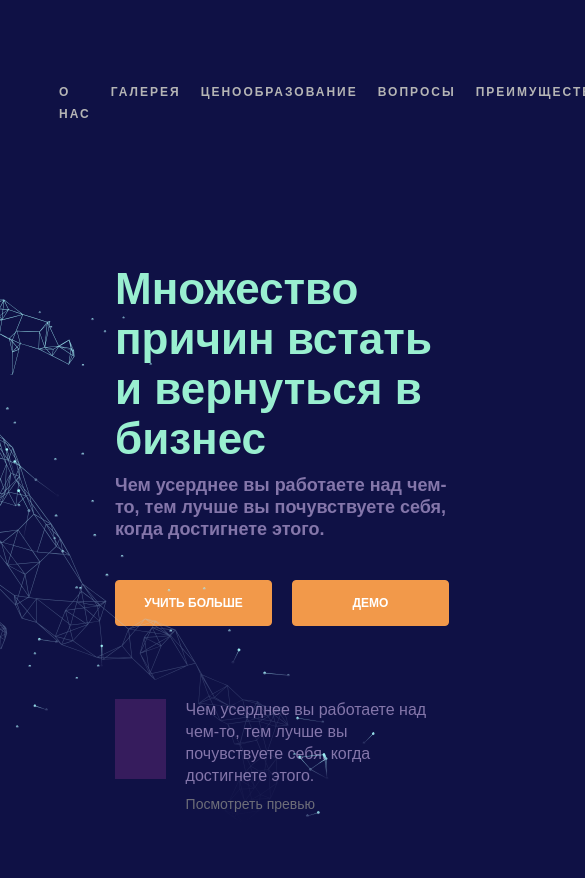
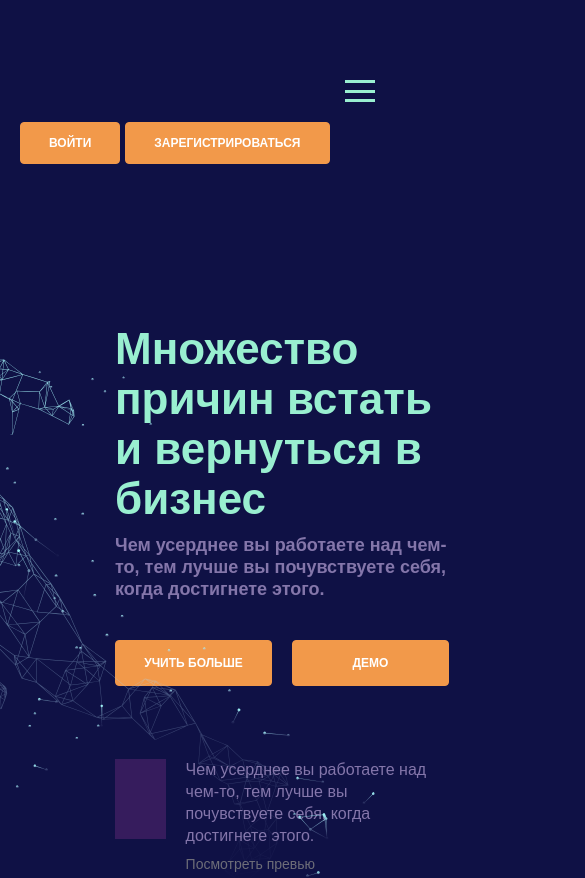
Before and after one commit to SAmidSs/portfolio1, a website: page docs/index.html in a window 390 px wide. Shown: the top 878 px of the page, 585 px wide, since content can reach past the window. Drawn offline with nearby package versions, Linux system fonts and the light colour scheme; files that its build step writes are made by us from their sources.

Commit message:
adaptive header

```diff
--- a/docs/index.html
+++ b/docs/index.html
@@ -17,6 +17,9 @@
                     <img src="images/logo.svg" alt="">
                 </a>
                 <nav class="menu">
+                    <button class="menu__btn">
+                        <span></span>
+                    </button>
                     <ul class="menu__list">
                         <li class="menu__item">
                             <a class="menu__link" href="#">
--- a/docs/js/main.js
+++ b/docs/js/main.js
@@ -1,3 +1,6 @@
 $(function () {
-
+    $('.menu__btn').on('click', function(){
+        $('.menu__list').toggleClass('menu__list--active');
+        $('.menu__btn').toggleClass('menu__btn--active');
+    });
 })
--- a/docs/scss/_media.scss
+++ b/docs/scss/_media.scss
@@ -0,0 +1,131 @@
+@media(max-width: 1040px){
+    .menu{
+        order: 1;
+        margin-left: 40px;
+        transition: all .3s;
+        &__btn{
+            width: 30px;
+            height: 22px;
+            z-index: 99;
+            border: none;
+            background-color: transparent;
+            display: flex;
+            justify-content: space-between;
+            align-items: center;
+            position: relative;
+            padding: 0;
+            cursor: pointer;
+            span{
+                width: 100%;
+                height: 3px;
+                background-color: $title;
+            }
+            &::after,
+            &::before{
+                content: '';
+                position: absolute;
+                width: 100%;
+                height: 3px;
+                background-color: $title;
+                transition: all .3s;
+            }
+            &::before{
+                top: 0;
+            }
+            &::after{
+                bottom: 0;
+            }
+        }
+        &__btn--active{
+            width: 30px;
+            height: 22px;
+            transition: all .3s;
+            span{
+            display: none;
+            }
+            &::after,
+            &::before{
+                top: 8px;
+            }
+            &::after{
+                transform: rotate(-45deg);
+            }
+            &::before{
+                transform: rotate(45deg);
+            }
+        }
+        &__list{
+            position: absolute;
+            top: 0;
+            right: 0;
+            bottom: 0;
+            left: 0;
+            flex-direction: column;
+            justify-content: center;
+            background-color: #8476AA;
+            transform: translateX(-200%);
+            transition: all .3s;
+            &.menu__list--active{
+                transform: translateX(0%);
+            }
+
+        }
+        &__link{
+            margin: 0 50px;
+            display: block;
+            transition: all .3s;
+            padding: 40px 5px 20px;
+            font-size: 25px;
+            border-bottom: 3px solid transparent;
+            width: 50%;
+            &:hover{
+                color: $title;
+                border-bottom: 3px solid $title;
+            }
+
+        }
+        &__item + .menu__item{
+            margin-left: 0px;
+        }
+    }
+}
+
+
+
+
+@media(max-width: 483px){
+    .header{
+        &__inner{
+            flex-wrap: wrap;
+            justify-content: space-between;
+        }
+        &__box{
+            margin-top: 20px;
+            margin-left: 0;
+            display: flex;
+            flex-wrap: wrap;
+        }
+        &__btn{
+            margin-bottom: 20px;
+            margin-left: 20px;
+        }
+    }
+    .menu{
+        order: 0;
+        &__btn{
+            margin-left: auto;
+        }
+        &__link{
+            font-size: 15px;
+            width: auto;
+        }
+    }
+}
+
+@media(max-width: 450px){
+    .header{
+        &__btn{
+            margin-left: 5px;
+        }
+    }
+}
--- a/docs/scss/style.scss
+++ b/docs/scss/style.scss
@@ -7,6 +7,9 @@
 
 .menu{
     margin-left: 44px;
+    &__btn{
+        display: none;
+    }
     &__list{
         display: flex;
         justify-content: space-between;
@@ -342,8 +345,9 @@
             max-width: 100%;
             position: absolute;
             top: 77px;
-            left: 26%;
-            // right: 0;
+            left: auto;
+            right: auto;
+            margin-left: 100px;
         }
     }
 }
@@ -513,6 +517,7 @@
         text-align: center;
         max-width: 630px;
         margin: 0 auto;
+        @extend %rubik-500;
     }
     &__text{
         text-align: center;
@@ -522,6 +527,7 @@
         color: #95A1BB;
         text-align: center;
         max-width: 400px;
+        @extend %rubik-400;
     }
     &__form{
         text-align: center;
@@ -531,15 +537,17 @@
         margin-bottom: 16px;
         width: 350px;
         height: 56px;
-        background: #F6F6F6;
+        background: #2d2e5f;
         border-radius: 5px;
         padding: 18px 16px;
-        opacity: 0.1;
+        opacity: 0.5;
+        color: #fff;
+        border: none;
         &::placeholder{
             font-size: 14px;
             line-height: 20px;
-            color: #000;
-            opacity: 0.5;
+            color: #fff;
+            @extend %inter-400;
         }
     }
     &__btn{
@@ -550,6 +558,10 @@
         height: 53px;
         border-radius: 0px 5px 5px 0px;
     }
+    &__subform{
+        @extend %gilroy-600;
+        letter-spacing: 0.2px;
+    }
 }
 
 
```
Also changed, not shown: docs/css/style.min.css, docs/js/main.min.js.
